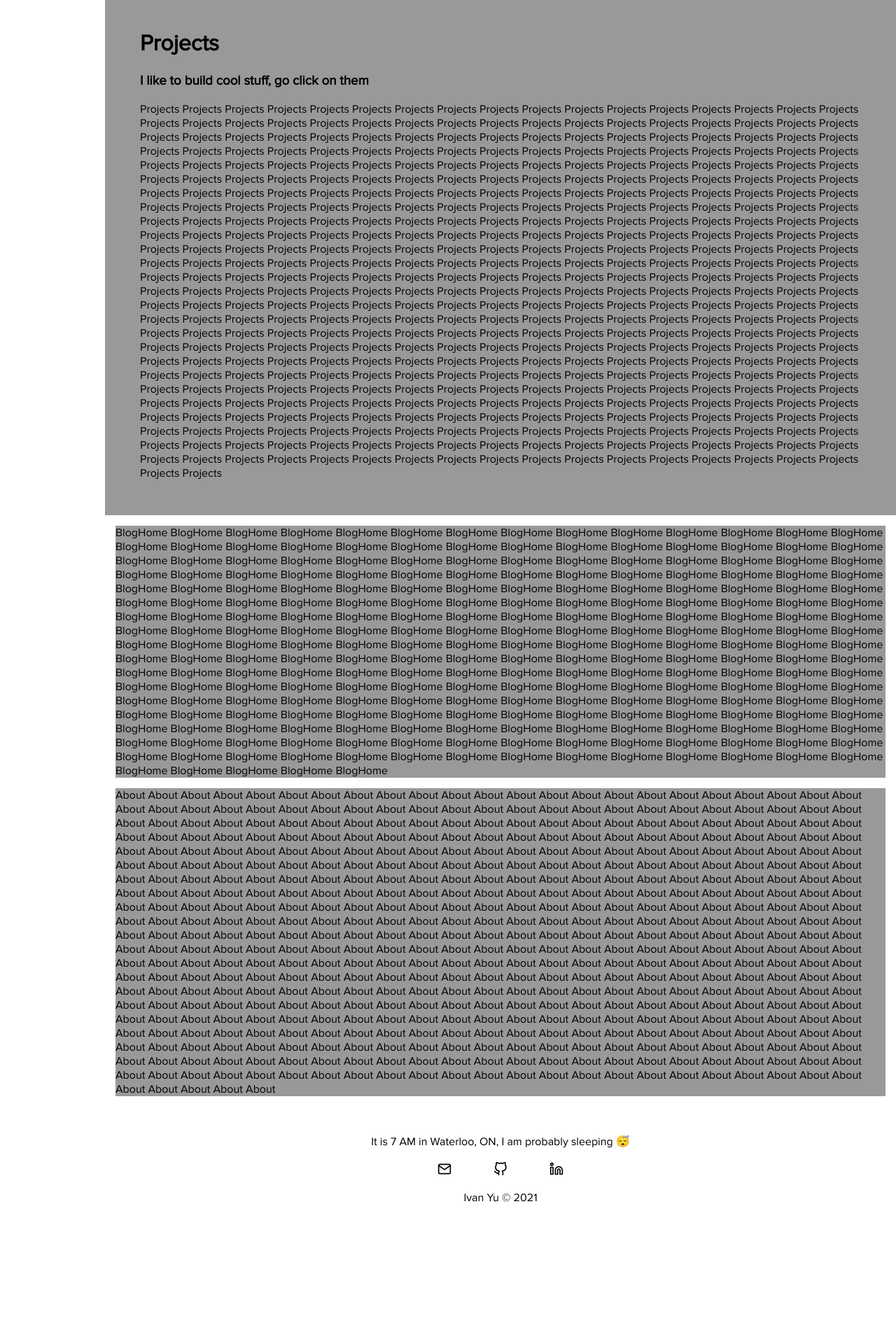
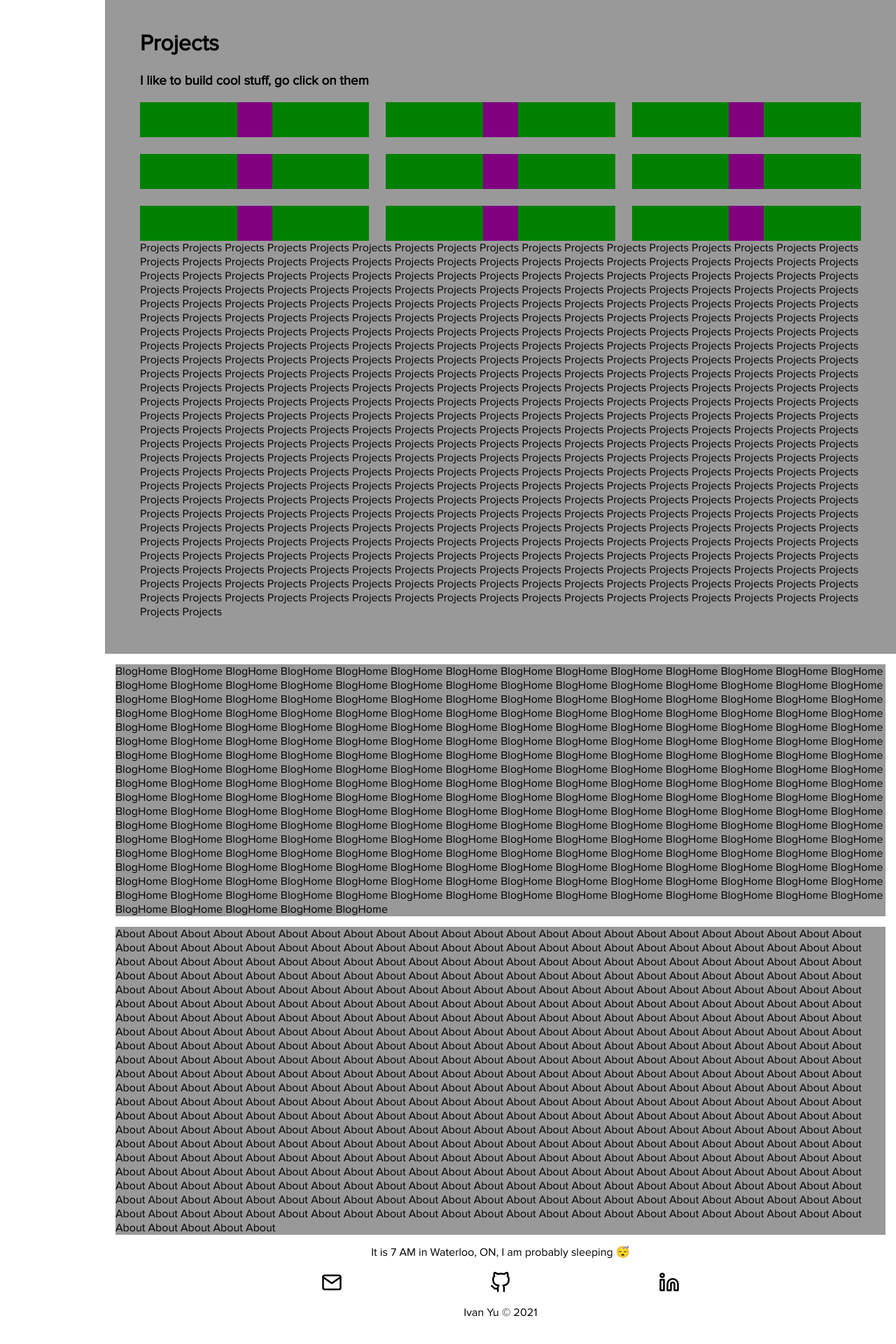
Before and after one commit to IvanYu327/ivan-yu, a React (Create React App) app: page / in a window 1280 px wide. Shown: the part 728-2648 px from the top of the page at 70% size. Before the commit the page ends 2509 px from the top, so only its background shows below. Built offline with nearby package versions, Linux system fonts and the light colour scheme.

Commit message:
worked on project outline, more responsive formatting, and footer formatting

```diff
--- a/src/App.js
+++ b/src/App.js
@@ -1,4 +1,5 @@
 import "./styles/App.css";
+import React from "react";
 import { BrowserRouter as Router } from "react-router-dom";
 import Menu from "./components/Menu/menu";
 import Home from "./pages/home";
--- a/src/components/Footer/footer.js
+++ b/src/components/Footer/footer.js
@@ -8,6 +8,7 @@ import {
   Copyright,
 } from "./footerElements";
 import { FiGithub, FiLinkedin, FiMail } from "react-icons/fi";
+import { Grid } from "@material-ui/core";
 
 const Footer = () => {
   const [dateState, setDateState] = useState(new Date());
@@ -44,27 +45,35 @@ const Footer = () => {
             It is{" "}
             {dateState.toLocaleString("en-US", {
               hour: "numeric",
-              // minute: "numeric",
               hour12: true,
             })}{" "}
             in Waterloo, ON, I am probably {status()}
           </Status>
+
           <FooterContent>
+            <Grid container spacing={3} justifyContent="center">
+              <Grid xs={4} sm={4} md={4} xl={4}>
                 <FooterIcon
                   href="mailto: i7yu@uwaterloo.ca?subject=Hi Ivan!"
                   target="_blank"
                 >
-              <FiMail />
+                  <FiMail style={{ margin: "0 auto" }} />
                 </FooterIcon>
+              </Grid>
+              <Grid xs={4} sm={4} md={4} xl={4}>
                 <FooterIcon href="https://github.com/IvanYu327" target="_blank">
                   <FiGithub />
                 </FooterIcon>
+              </Grid>
+              <Grid xs={4} sm={4} md={4} xl={4}>
                 <FooterIcon
                   href="https://www.linkedin.com/in/ivanyu327/"
                   target="_blank"
                 >
                   <FiLinkedin />
                 </FooterIcon>
+              </Grid>
+            </Grid>
           </FooterContent>
           <Copyright>Ivan Yu © 2021</Copyright>
         </FooterWrapper>
--- a/src/components/Footer/footerElements.js
+++ b/src/components/Footer/footerElements.js
@@ -1,46 +1,43 @@
 import styled from "styled-components";
 
 export const FooterWrapper = styled.div`
-  //   background: red;
-  position: relative;
-  display: flex;
-  justify-content: center;
+  // background: red;
+  // position: relative;
+  // display: flex;
+  // justify-content: center;
   height: 200px;
   padding: 0px;
 `;
 
 export const Status = styled.p`
-  position: absolute;
-  top: 40px;
+  // position: absolute;
+  // top: 40px;
+  // background: yellow;
+
   margin: 0 auto;
   text-align: center;
 `;
 
 export const FooterContent = styled.div`
-  //   background: green;
-  position: absolute;
-  top: 92px;
-  transform: translate(0, -50%);
-  display: flex;
-  flex-direction: row;
+  // background: green;
 
-  box-sizing: border-box;
-  padding: 15px;
-  padding-right: 50px;
-  padding-left: 50px;
+  max-width: 700px;
+  margin: 10px auto;
+  padding 20px;
+`;
+
+export const FooterIcon = styled.div`
+  color: black;
+  // background-color: purple;
+  font-size: 30px;
+  width: 30px;
+  height: 30px;
+  margin: 0 auto;
+  cursor: pointer;
 `;
 
 export const Copyright = styled.p`
-  position: absolute;
+  // background: blue;
   margin: 0 auto;
-  top: 120px;
+  text-align: center;
 `;
-
-export const FooterIcon = styled.a`
-  color: black;
-  font-size: 20px;
-  flex: 1 1 0px;
-  margin-right: 30px;
-  margin-left: 30px;
-  cursor: pointer;
-`;
--- a/src/components/Landing/landing.js
+++ b/src/components/Landing/landing.js
@@ -1,3 +1,4 @@
+import React from "react";
 import {
   LandingWrapper,
   Name,
@@ -12,7 +13,10 @@ const Landing = () => {
     <LandingWrapper id="landing">
       <LandingContent>
         <h1>
-          👋 Hey, I'm <Name>Ivan</Name>!
+          <span role="img" aria-label="wave">
+            👋
+          </span>{" "}
+          Hey, I'm <Name>Ivan</Name>!
         </h1>
         <h3>
           Excited about software, biotech, robotics, with a focus on
@@ -22,13 +26,21 @@ const Landing = () => {
         <LandingP>- Biomedical Engineering @UWaterloo</LandingP>
         <LandingP>
           - Developing cool brain tech{" "}
-          <a href="https://www.watolink.com/" target="_blank">
+          <a
+            href="https://www.watolink.com/"
+            target="_blank"
+            rel="noopener noreferrer"
+          >
             @WatoLink
           </a>
         </LandingP>
         <LandingP>
           - Incoming{" "}
-          <a href="https://www.cognixion.com/" target="_blank">
+          <a
+            href="https://www.cognixion.com/"
+            target="_blank"
+            rel="noopener noreferrer"
+          >
             @Cognixion
           </a>{" "}
           to develop more cool brain tech
--- a/src/components/Landing/landingElements.js
+++ b/src/components/Landing/landingElements.js
@@ -5,13 +5,13 @@ export const LandingWrapper = styled.div`
   position: relative;
   background: #fff;
   flex-grow: 1;
+  height: 100vh;
   max-height: 700px;
-  height: 100vh;
   padding: 0px;
+  min-width: 300px;
 
   @media screen and (max-width: 768px) {
-    min-height: 90vh;
-    max-height: 500px;
+    min-height: 80vh;
   }
 `;
 
--- a/src/components/Menu/Navbar/navbarElements.js
+++ b/src/components/Menu/Navbar/navbarElements.js
@@ -1,10 +1,9 @@
 import styled from "styled-components";
-import { Link as LinkR } from "react-router-dom";
 import { Link as LinkS } from "react-scroll";
 import { MenuVars } from "../menuVars";
 
 export const Nav = styled.aside`
-  background: #fff;
+  // background: #fff;
   height: 100%;
   width: ${MenuVars.NavWidth}px;
   display: flex;
--- a/src/components/Menu/Sidebar/sidebar.js
+++ b/src/components/Menu/Sidebar/sidebar.js
@@ -1,4 +1,4 @@
-import React, { useState, useRef, useEffect } from "react";
+import React, { useRef, useEffect } from "react";
 import {
   SidebarContainer,
   Icon,
--- a/src/components/Projects/projects.js
+++ b/src/components/Projects/projects.js
@@ -1,11 +1,25 @@
+import { Grid } from "@material-ui/core";
 import React from "react";
-import { ProjectsWrapper } from "./projectsElements";
+import { ProjectsWrapper, Test, Test2 } from "./projectsElements";
+
+const projects = [1, 2, 3, 4, 5, 6, 7, 8, 9];
 
 const Projects = () => {
   return (
     <ProjectsWrapper id="projects">
       <h1>Projects</h1>
       <h3>I like to build cool stuff, go click on them</h3>
+      <Grid container spacing={3}>
+        {projects.map((project) => {
+          return (
+            <Grid item key={project} xs={12} sm={6} md={4} xl={4}>
+              <Test2>
+                <Test></Test>
+              </Test2>
+            </Grid>
+          );
+        })}
+      </Grid>
       Projects Projects Projects Projects Projects Projects Projects Projects
       Projects Projects Projects Projects Projects Projects Projects Projects
       Projects Projects Projects Projects Projects Projects Projects Projects
--- a/src/components/Projects/projectsElements.js
+++ b/src/components/Projects/projectsElements.js
@@ -3,4 +3,17 @@ import styled from "styled-components";
 export const ProjectsWrapper = styled.div`
   background: #999;
   padding: 50px;
+  // max-width: 1000px;
+  // margin: 0 auto;
 `;
+
+export const Test = styled.div`
+  width: 50px;
+  height: 50px;
+  background: purple;
+  margin: 0 auto;
+`;
+
+export const Test2 = styled.div`
+  background: green;
+`;
--- a/src/components/globalElements.js
+++ b/src/components/globalElements.js
@@ -12,6 +12,9 @@ export const ContentWrapper = styled.div`
   padding-top: 0px;
   // background-color: red;
 
+  max-width: 1500px;
+  margin: 0 auto;
+
   @media screen and (max-width: 768px) {
     padding-left: 0px;
     padding-top: ${MenuVars.TopbarHeight / 2}px;
```
Also changed, not shown: package.json (+4 -4 lines), 1 other file (tests, documents, lock files or other folders). Lines whose indentation alone changed are shown as unchanged.
